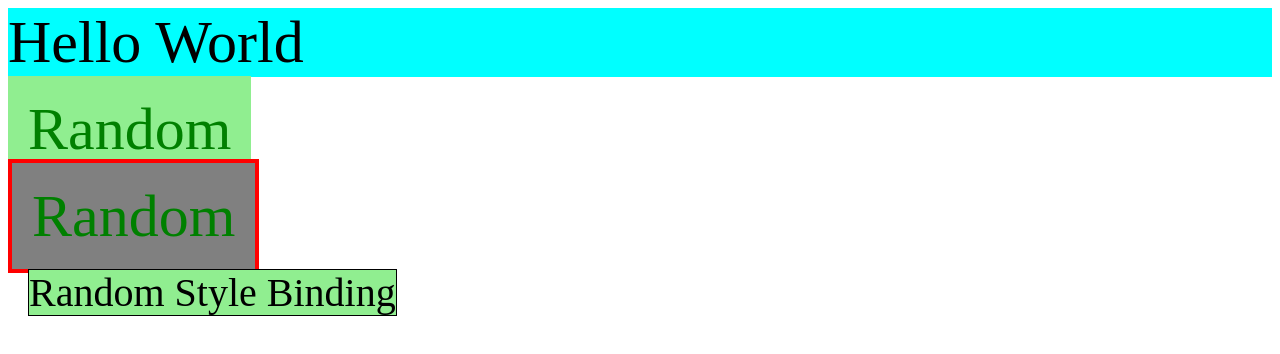
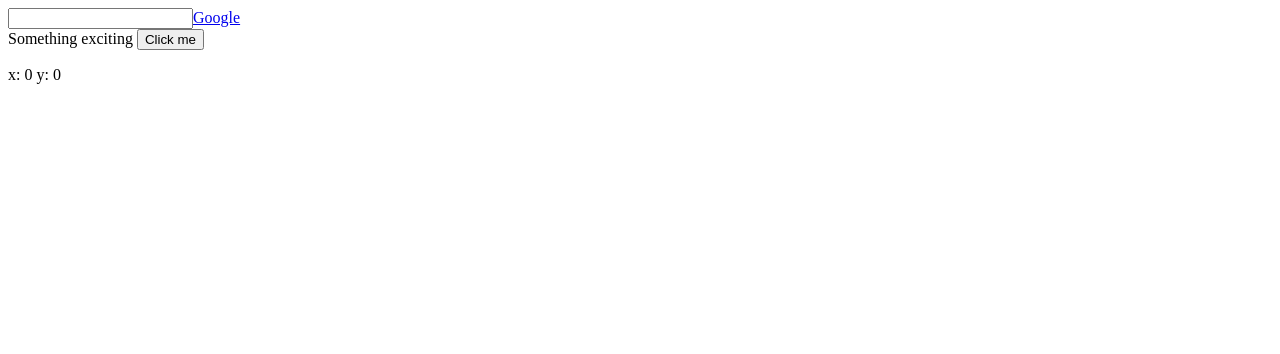
Before and after one commit to StarPlatTheWorld/VueFundamentals, a plain HTML site: page index.html in a window 1280 px wide. Drawn offline with nearby package versions, Linux system fonts and the light colour scheme.

Commit message:
Examples of using the v-on directive along with different vue modifiers that can be applied

```diff
--- a/index.html
+++ b/index.html
@@ -1,91 +1,59 @@
 <!DOCTYPE html>
 <html lang="en">
   <head>
-        <meta charset="UTF-8">
-        <meta name="viewport" content="width=device-width, initial-scale=1.0">
+    <meta charset="UTF-8" />
+    <meta name="viewport" content="width=device-width, initial-scale=1.0" />
     <title>Document</title>
     <script src="https://unpkg.com/vue@3/dist/vue.global.js"></script>
   </head>
   <body>
     <div id="app">
-            <!-- v-binding custom CSS styling to a div -->
-            <div v-bind:style="{backgroundColor: 'aqua', fontSize: fontSizeTemp + 'px'}">
-                Hello World
+      <!-- The v-on directive can be shortened to @ symbol -->
+      <!-- v-on directive using a Key modifier to capture when the Enter key is pressed -->
+      <input type="text" v-on:keyup.enter="pressEnterKey" />
+      <!-- v-on directive using .prevent modifier to prevent the original purpose of the tag -->
+      <a
+        href="https://www.google.com"
+        v-on:click.prevent="buttonClick('Vue is exciting! - Link', $event)"
+        >Google</a
+      >
+      <div v-on:click="buttonClick('Vue is exciting! - Div', $event)">
+        Something exciting
+        <!-- v-on directive using the onClick event, stopping the parent alert by utilisng .stop modifier -->
+        <button
+          v-on:click.stop="buttonClick('Vue is exciting! - Button', $event)"
+        >
+          Click me
+        </button>
       </div>
-            <br/>
-            <!-- v-binding custom dynamic classes whilst also using standard HTML attributes -->
-            <span class="padding-medium" v-bind:class="{h1: isMainTitle(), 'bg-green': hasGreenBackground()}">Random</span>
-            <br/><br/>
-            <!-- v-binding custom classes within an Array -->
-            <span class="padding-medium" v-bind:class="[isMainTitle()? mainTitle: '', borderClass]">Random</span>
-            <br/><br/>
-            <!-- v-binding custom object styles -->
-            <span v-bind:style="someStyle.style1">Random Style Binding</span>
-            <!-- v-bind can be replaced with just : as a shorthand -->
+      <p>x: {{ x }} y: {{ y }}</p>
     </div>
   </body>
   <script>
     const { createApp, ref, reactive } = Vue;
-        const fontSizeTemp = 60;
+
     createApp({
-            setup(){
-                const mainTitle = {
-                    h1: true,
-                    "bg-grey": true,
-                };
+      setup() {
+        let x = ref(0);
+        let y = ref(0);
 
-                const borderClass = {
-                    border: true,
+        function buttonClick(newMessage, event) {
+          x.value = event.x;
+          y.value = event.y;
+          alert(newMessage);
         }
 
-                const someStyle = {
-                    style1: {
-                        fontSize: "40px",
-                        backgroundColor: "lightgreen",
-                        margin: "20px",
-                        border: "1px solid black"
+        function pressEnterKey() {
+          alert("Enter key pressed");
         }
-                };
-
-                function isMainTitle() {
-                    return true;
-                };
-
-                function hasGreenBackground() {
-                    return true;
-                };
 
         return {
-                    fontSizeTemp,
-                    isMainTitle,
-                    hasGreenBackground,
-                    mainTitle,
-                    someStyle,
-                    borderClass,
+          buttonClick,
+          x,
+          y,
+          pressEnterKey,
         };
       },
-        }).mount('#app')
+    }).mount("#app");
   </script>
-    <style>
-        .h1 {
-            font-size: 60px;
-            color: green;
-        }
-        .h2 {
-            font-size: 40px;
-            color: chocolate;
-        }
-        .bg-grey {
-            background-color: grey;
-        }
-        .bg-green {
-            background-color: lightgreen;
-        }
-        .padding-medium {
-            padding: 20px;
-        }
-        .border {
-            border: 4px solid red;
-        }
-    </style>
 </html>
```
Lines whose indentation alone changed are shown as unchanged.
